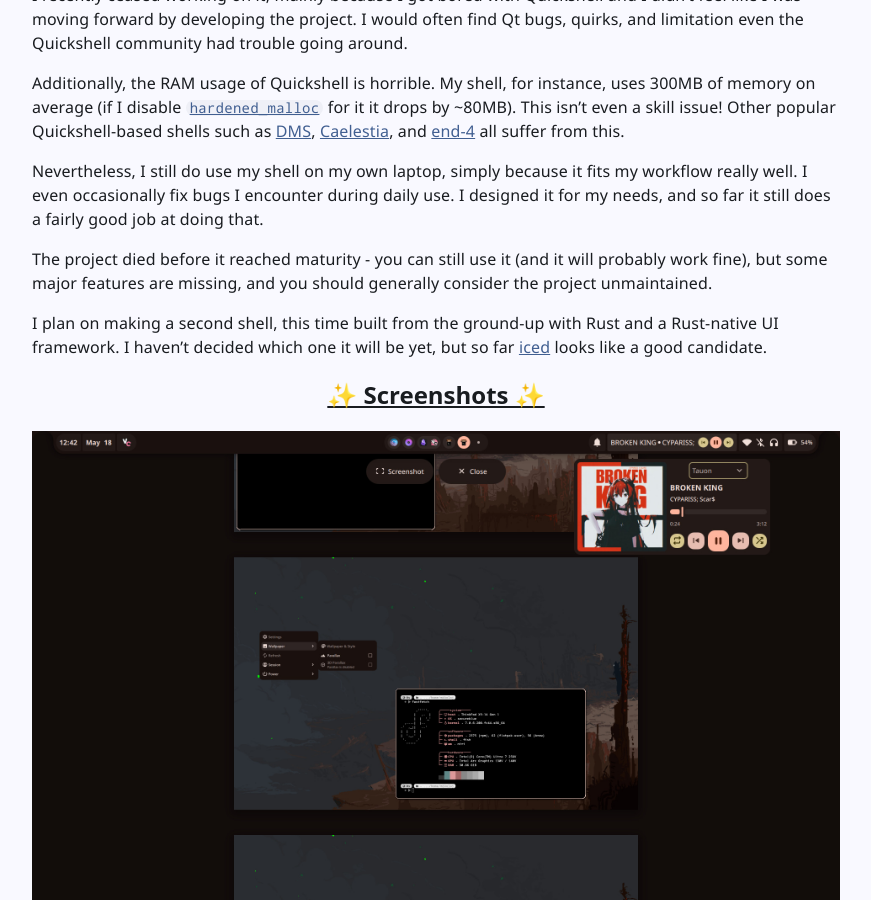
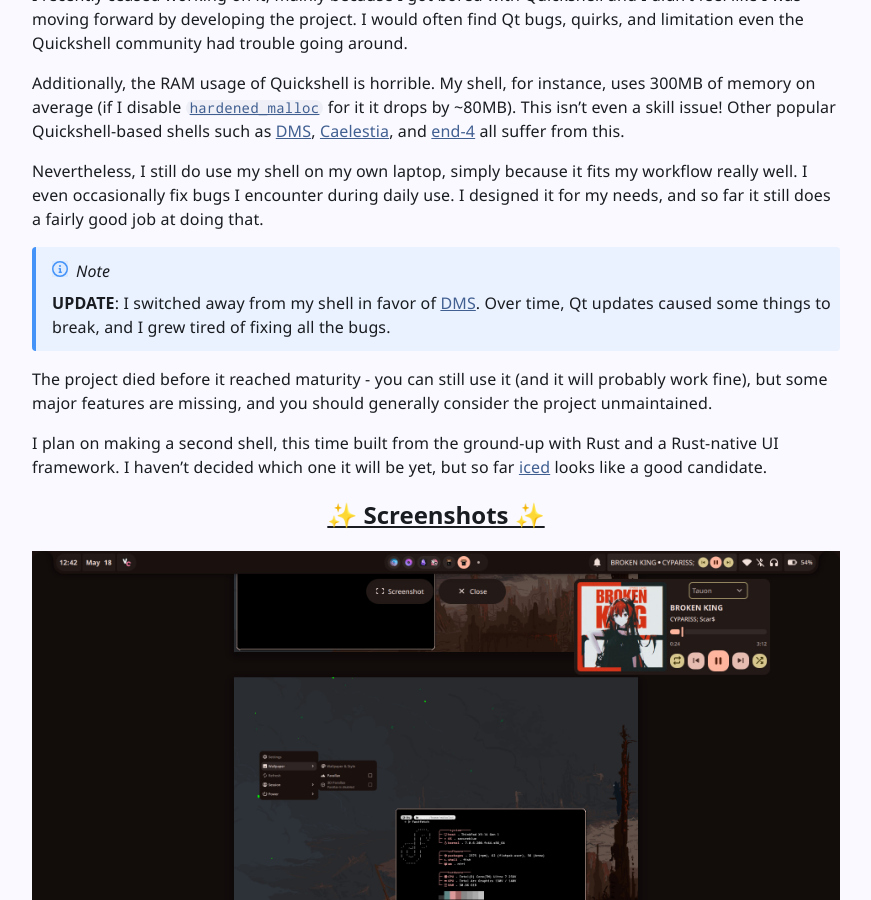
Before and after one commit to tpaau/tpaau.dev, a Jekyll site: the page built from _projects/tpaau-shell.md, in a window 1280 px wide and 900 px high, scrolled down 307 px. Shown: the whole window, without its empty margins (204-1075 px from the left). Built offline with Jekyll 4.4.1, drawn with Linux system fonts in a browser that asks for light colours.

Commit message:
Update project page for tpaau/shell

```diff
--- a/_projects/tpaau-shell.md
+++ b/_projects/tpaau-shell.md
@@ -7,11 +7,12 @@
 description: Custom desktop shell made with Quickshell for Niri.
 image: /assets/images/projects/tpaau-shell/watcher-desktop.jpg
 image-alt: Screenshot of my desktop with the wallpaper set to art from Rain World the Watcher depicting the Outer Rim region
+license: GPL-3.0
 ---
 
 <h1 id="{{ page.name }}"><a href="#{{ page.name }}">{{ page.name }}</a></h1>
 
-{% include widgets/project-table.html languages=page.languages repo=page.repo %}
+{% include widgets/project-table.html languages=page.languages repo=page.repo license=page.license %}
 
 ---
 
@@ -32,6 +33,11 @@
 Nevertheless, I still do use my shell on my own laptop, simply because it fits my workflow really
 well. I even occasionally fix bugs I encounter during daily use. I designed it for my needs, and so
 far it still does a fairly good job at doing that.
+
+{% include widgets/common/alert.html
+  type="note"
+  content="<b>UPDATE</b>: I switched away from my shell in favor of <a href=\"https://danklinux.com/\">DMS</a>. Over time, Qt updates caused some things to break, and I grew tired of fixing all the bugs."
+%}
 
 The project died before it reached maturity - you can still use it (and it will probably work fine),
 but some major features are missing, and you should generally consider the project unmaintained.
```
